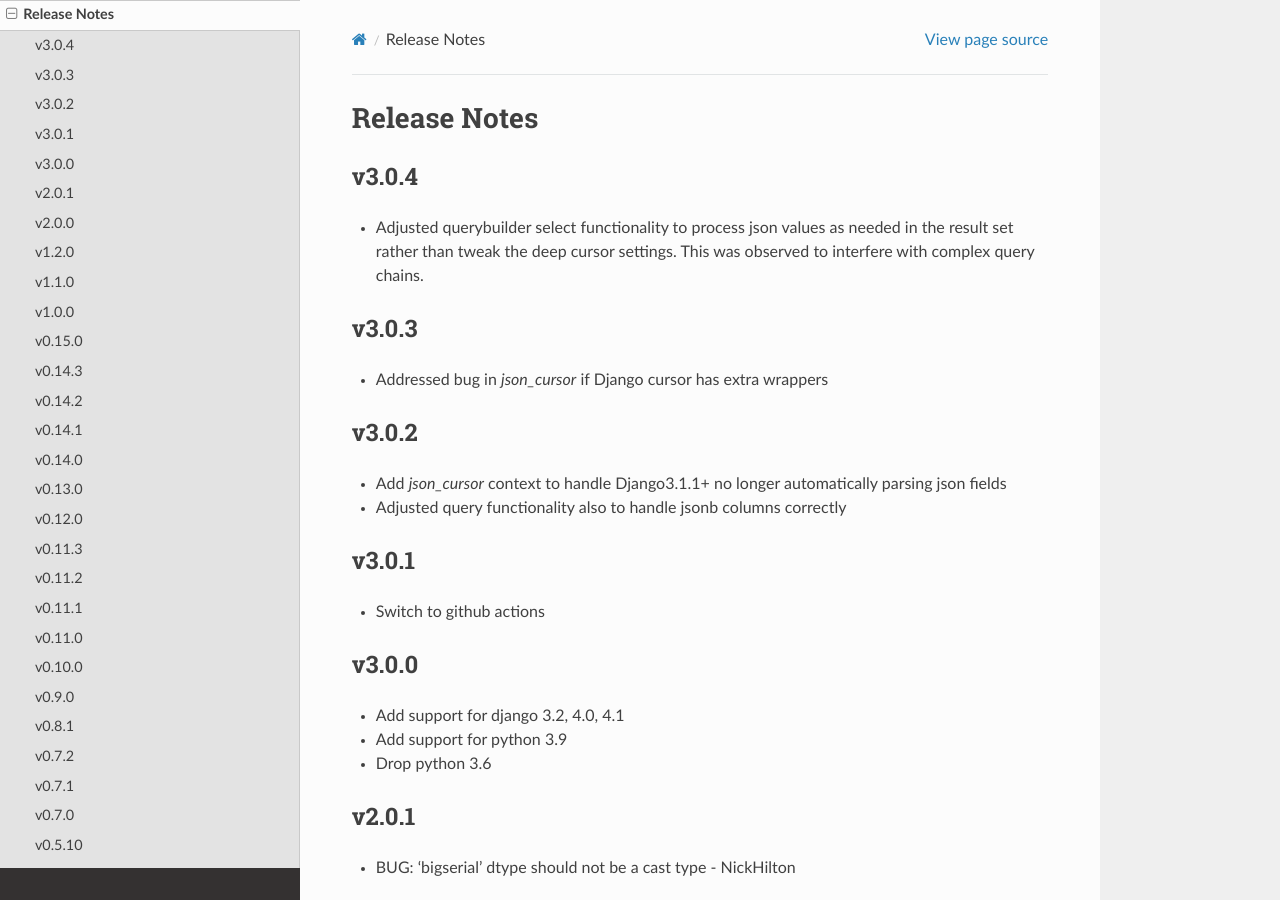
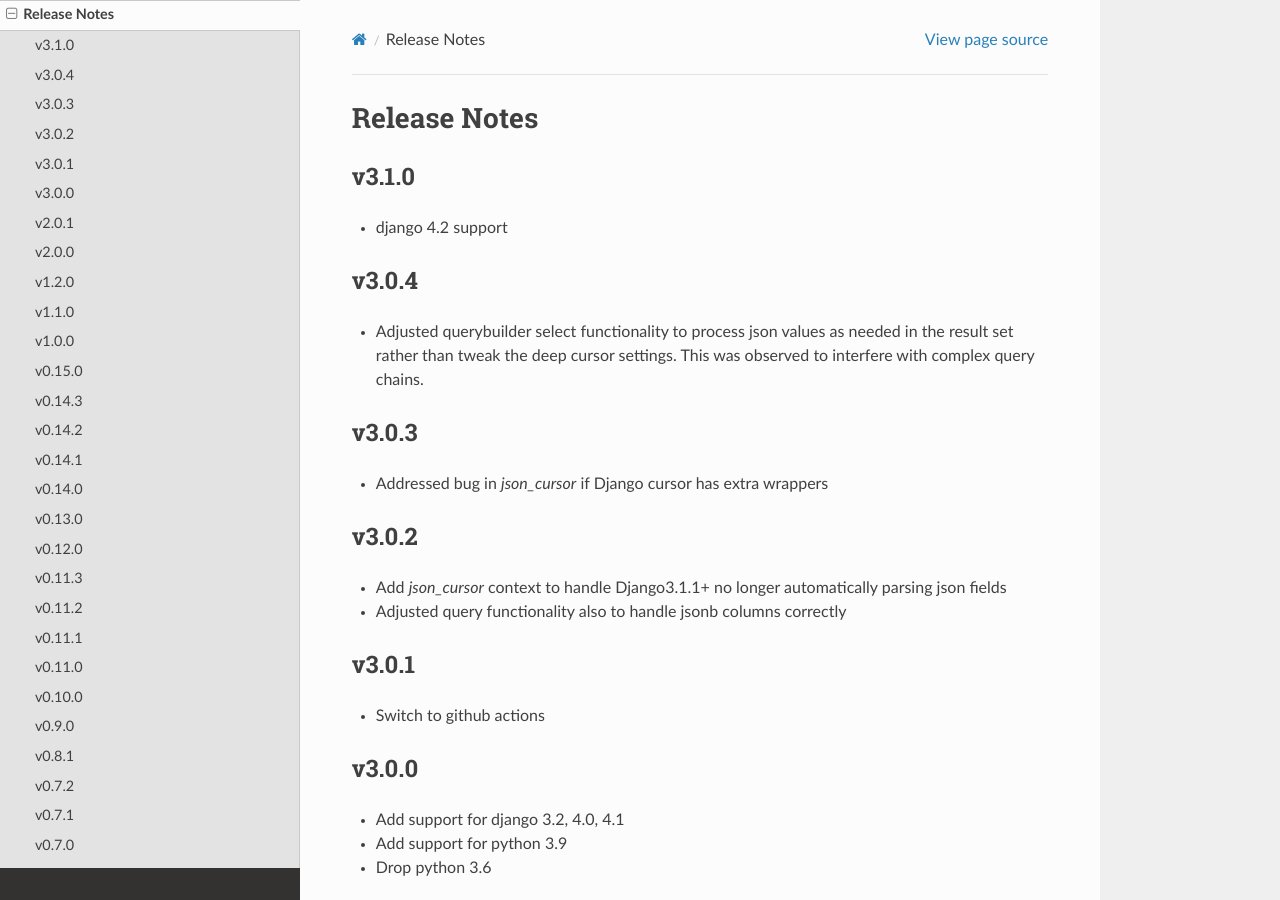
Before and after one commit to ambitioninc/django-query-builder, a Sphinx documentation site: the page built from docs/release_notes.rst, in a window 1280 px wide and 900 px high. Built offline with Sphinx 7.4.7 and the Read the Docs theme 2.0.0, drawn with Linux system fonts in a browser that asks for light colours.

Commit message:
bump version

```diff
--- a/docs/release_notes.rst
+++ b/docs/release_notes.rst
@@ -1,5 +1,9 @@
 Release Notes
 =============
+
+v3.1.0
+------
+* django 4.2 support
 
 v3.0.4
 ------
--- a/querybuilder/version.py
+++ b/querybuilder/version.py
@@ -1 +1 @@
-__version__ = '3.0.5b1'
+__version__ = '3.1.0'
```
